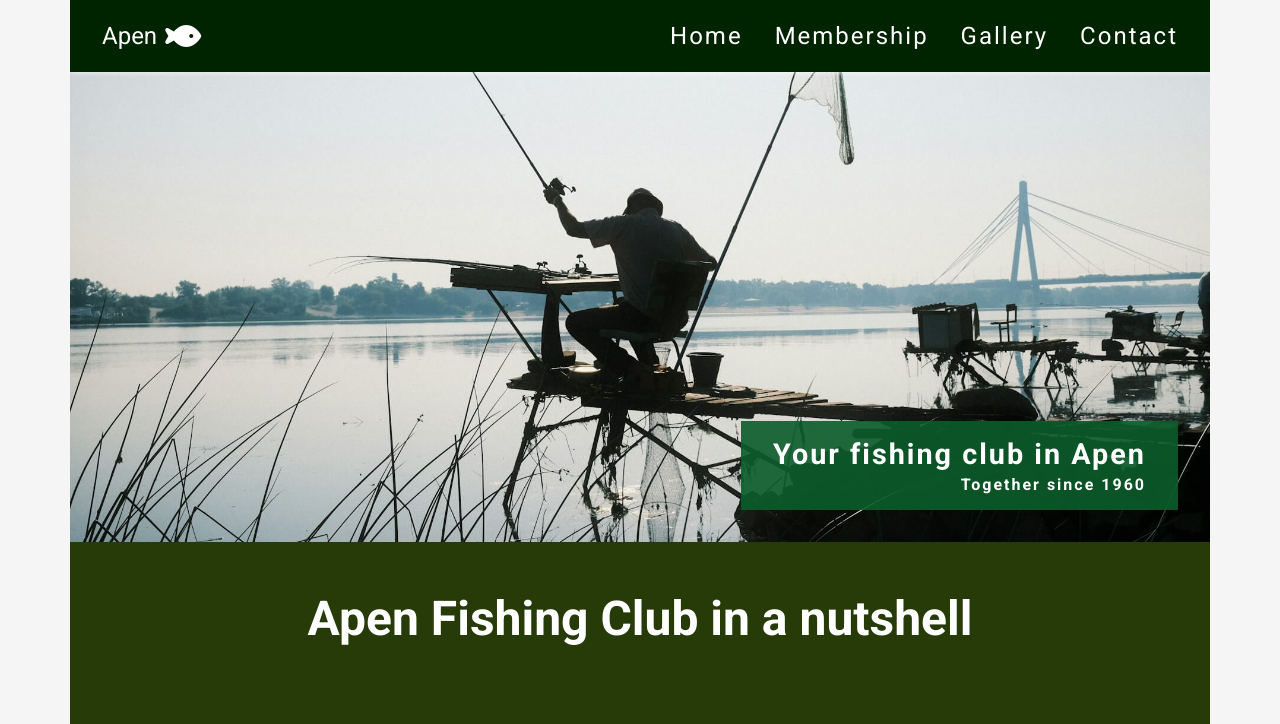
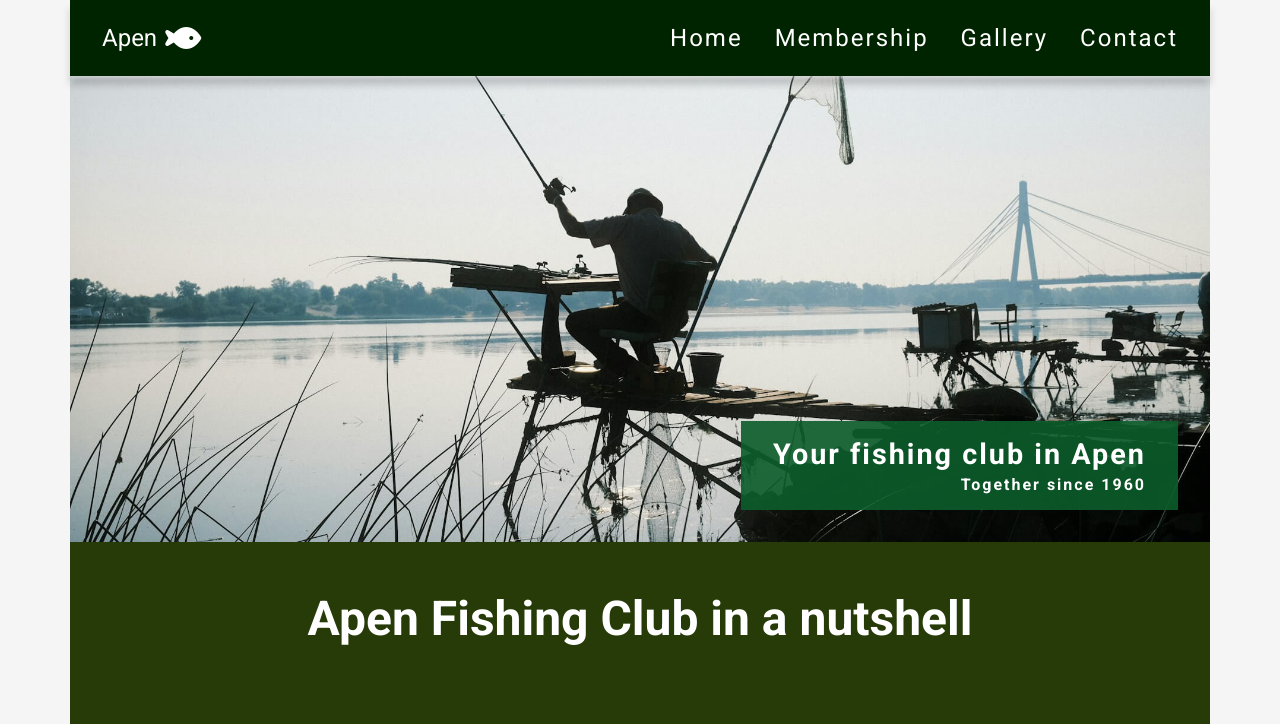
Before and after one commit to zioan/pp1-fishing-club, a plain HTML site: page index.html in a window 1280 px wide. Shown: the top 724 px of the page. Drawn offline with Linux system fonts and the light colour scheme.

Commit message:
change main navigation styles

```diff
--- a/assets/css/style.css
+++ b/assets/css/style.css
@@ -10,7 +10,8 @@
   --header-background-color: #002400;
   --primary-color: #273b09;
   --secondary-color: #58641d;
-  --shadow-color: rgba(255, 255, 255, 0.5);
+  --primary-shadow-color: rgba(255, 255, 255, 0.5);
+  --secondary-shadow-color: rgba(0, 0, 0, 0.2);
 }
 
 /* Reset default browser styles */
@@ -52,7 +53,7 @@ h1 {
 /* Main navigation elements */
 header {
   background-color: var(--header-background-color);
-  box-shadow: 0 2px 4px var(--shadow-color);
+  box-shadow: 0 2px 4px var(--primary-shadow-color), 0 8px 8px var(--secondary-shadow-color);
   padding: 1rem;
   position: fixed;
   width: 100%;
@@ -63,8 +64,6 @@ header {
 #navbar {
   display: flex;
   justify-content: space-between;
-  gap: 2rem;
-  position: relative;
 }
 
 #logo {
@@ -96,7 +95,6 @@ nav a {
   color: var(--text-color);
   font-size: 1.5rem;
   text-decoration: none;
-  line-height: 1.5rem;
   letter-spacing: 2px;
   padding: 0.5rem;
 }
@@ -172,6 +170,7 @@ nav li {
 
 /* Media query: tablets and larger (768px and up) */
 @media screen and (min-width: 768px) {
+
   /* General styles */
   h1 {
     font-size: 1.8rem;
```
